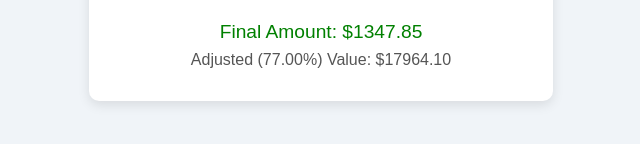
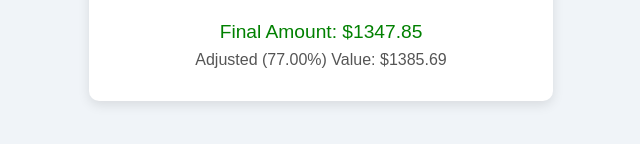
Before and after one commit to salpert1174/Deficalculator21, a plain HTML site: page index.html in a window 1280 px wide. Both pictures are taken after a click on the button "Calculate". Shown: the part 572-716 px from the top of the page, 319-959 px from the left. Drawn offline with Linux system fonts and the light colour scheme.

Commit message:
Add files via upload

```diff
--- a/index.html
+++ b/index.html
@@ -55,14 +55,14 @@
         finalAmount = investment * (1 + (rate * periods));
       }
 
-      const basePercent = investment * percentage;
-      const gain = investment - basePercent;
-      const multipliedBase = basePercent * periods;
-      const finalAdjustedSum = multipliedBase + gain;
-      const finalAdjustedValue = finalAdjustedSum * percentage;
+      // Calculate the gain (total interest earned)
+      const gain = finalAmount - investment;
+
+      // Adjusted amount is: 77% of the final amount plus the full gain
+      const adjustedValue = (finalAmount * percentage) + gain;
 
       document.getElementById('result').innerText = `Final Amount: $${finalAmount.toFixed(2)}`;
-      document.getElementById('adjustedResult').innerText = `Adjusted (${(percentage * 100).toFixed(2)}%) Value: $${finalAdjustedValue.toFixed(2)}`;
+      document.getElementById('adjustedResult').innerText = `Adjusted (${(percentage * 100).toFixed(2)}%) Value: $${adjustedValue.toFixed(2)}`;
     }
   </script>
 </body>
```
